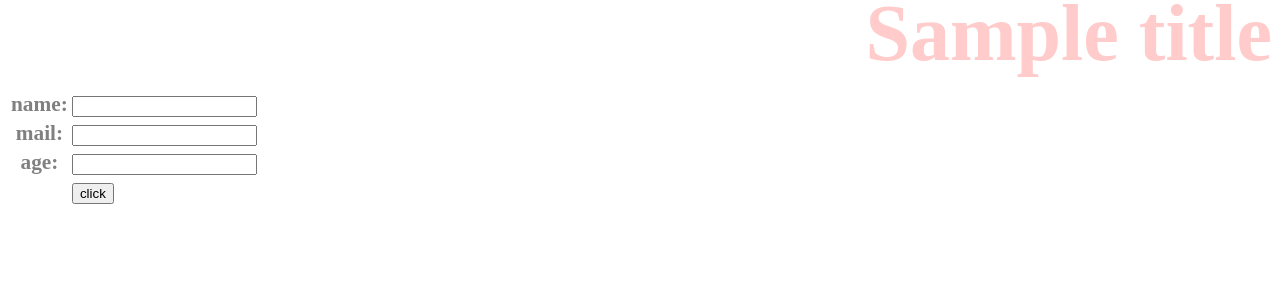
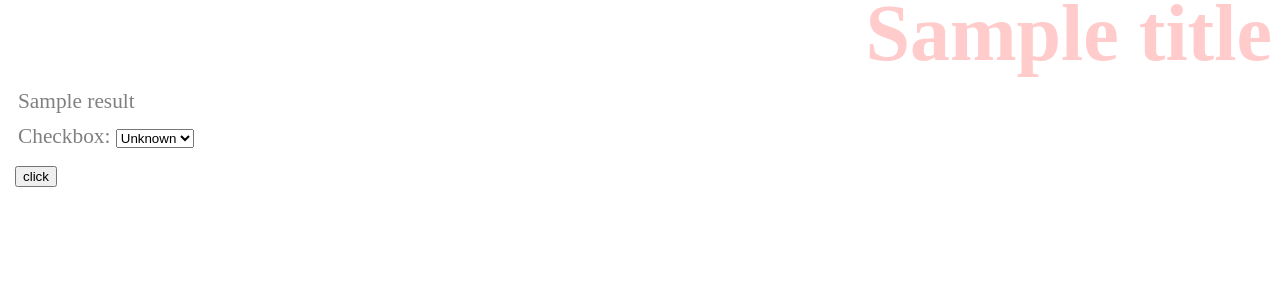
Before and after one commit to TomozQ/django_app, a Django app: template hello/templates/hello/index.html in a window 1280 px wide. Shown: the top 300 px of the page. Run offline with Django 3.2, Linux system fonts and the light colour scheme; tables that the repository leaves empty hold one stand-in row (values such as "Sample post"); the template is opened without the code that fills it: values that come from a table or form of the project are taken from there, most other values are stand-ins (such as "Sample title", 1, 10 or a date in 2020).

Commit message:
NullBoolean

```diff
--- a/hello/forms.py
+++ b/hello/forms.py
@@ -1,6 +1,4 @@
 from django import forms
 
 class HelloForm(forms.Form):
-  name = forms.CharField(label='name')
-  mail = forms.CharField(label='mail')
-  age = forms.IntegerField(label='age')
+  check = forms.NullBooleanField(label='Checkbox')
--- a/hello/templates/hello/index.html
+++ b/hello/templates/hello/index.html
@@ -8,11 +8,11 @@
 </head>
 <body>
     <h1>{{ title }}</h1>
-    <p>{{ message|safe }}</p>
+    <p>{{ result|safe }}</p>
     <table>
         <form action="{% url 'index' %}" method='post'>
             {% csrf_token %}
-            {{ form.as_table }}
+            {{ form.as_p }}
             <tr><td></td><td><input type="submit" value='click'></td></tr>
         </form>
     </table>
```
Also changed, not shown: hello/views.py (+4 -3 lines).
